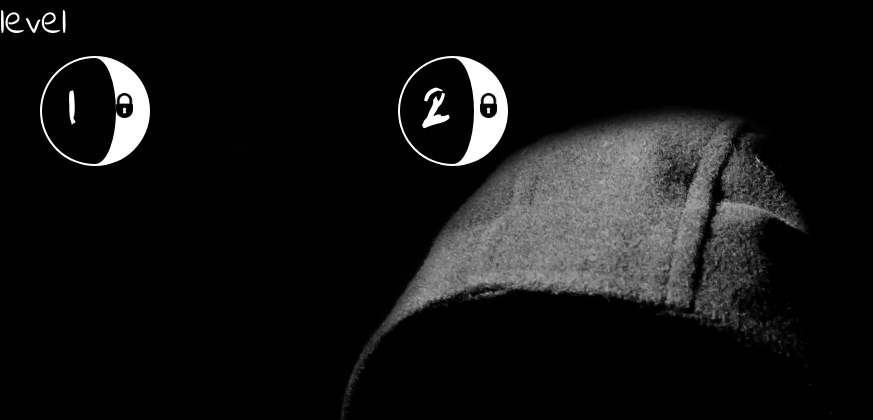
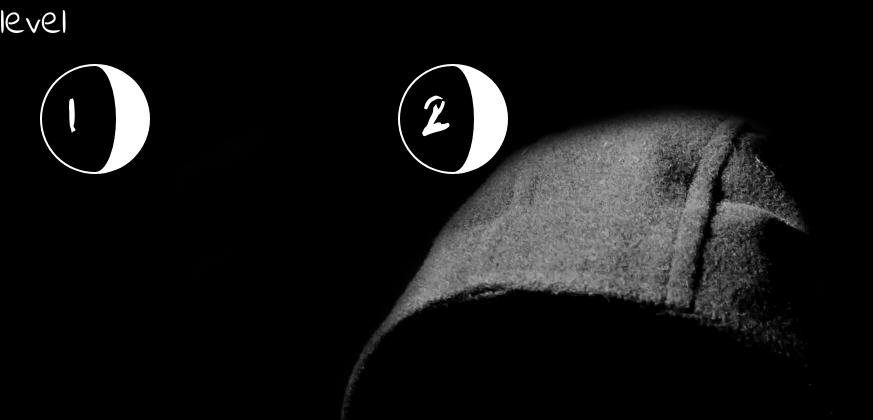
Before and after one commit to zebrenoir/halloqueez, a PHP site: page /niveau.php in a window 1280 px wide. Shown: the top 420 px of the page, without its empty margins (0-873 px from the left). Run offline with PHP 8.4, Linux system fonts and the light colour scheme; data comes from the database, SQL or seed files in the repository; a stand-in replaces the project's code that opens the database connection; some libraries are stand-ins or nearby versions.

Commit message:
les liens sont dynamique

```diff
--- a/public/niveau.php
+++ b/public/niveau.php
@@ -1,27 +1,28 @@
 <?php require_once "header.html"?>
 <?php
 
-
-
+require_once "../connec.php";
+require_once "phpNiveau.php";
 
 ?>
-
-
 <h1> level</h1>
+<p></p>
 <ul class="levels">
     <li class="lvl">
-        <p class="number">1</p>
-        <img class="lock" src="../src/image/cadenas.png">
+        <a <?php echo hiddenLien1() ?> class="number">1</a>
+
+        <img <?php echo hidden1();?>class="lock" src="../src/image/cadenas.png">
     </li>
 
     <li class="lvl">
-        <p class="number">2</p>
-        <img class="lock" src="../src/image/cadenas.png">
+        <a <?php echo hiddenLien2() ?> class="number">2</a>
+        <img <?php echo hidden2();?> class="lock" src="../src/image/cadenas.png">
     </li>
 
 
 </ul>
 
 
+
 </body>
 </html>
--- /dev/null
+++ b/public/phpNiveau.php
@@ -0,0 +1,48 @@
+<?php
+function hidden1()
+{
+    $pdo = new PDO(DSN, USER, PASS);
+
+    $statement = $pdo->query("SELECT * FROM user");
+
+    $results = $statement->fetchAll();
+
+    foreach ($results as $result) {
+        if ($result['username'] == 'Dark Nun') {
+            if ($result['level1'] >= 7) {
+                return 'style="visibility: hidden;"';
+            }
+        }
+    }
+}
+
+function hidden2()
+{
+    $pdo = new PDO(DSN, USER, PASS);
+
+    $statement = $pdo->query("SELECT * FROM user");
+
+    $results = $statement->fetchAll();
+
+    foreach ($results as $result) {
+        if ($result['username'] == 'Dark Nun') {
+            if ($result['level2'] >= 7) {
+                return 'style="visibility: hidden;"';
+            }
+        }
+    }
+}
+
+
+
+function hiddenLien1(){
+    if(hidden1()==true){
+        return 'href="#"';
+    }
+}
+
+function hiddenLien2(){
+    if(hidden2()==true){
+        return 'href="#"';
+    }
+}
--- a/src/css/style.css
+++ b/src/css/style.css
@@ -4,6 +4,8 @@
     font-family: "Who asks Satan";
     src: url('../fonts/who_asks_satan.ttf');
 }
+
+
 body{
     background-image:url("/src/image/death-164761.jpg") ;
     background-attachment: fixed;
@@ -20,8 +22,6 @@ h1 {
 
 .levels{
     display: flex;
-
-
 }
 
 .lvl{
@@ -48,4 +48,9 @@ h1 {
     margin-left: 30px;
     margin-top: 35px;
 }
+
+.number{
+    text-decoration:none;
+    color:white;
+}
 /*** fin de la partier page niveau**/
```
Also changed, not shown: 1 other file.
